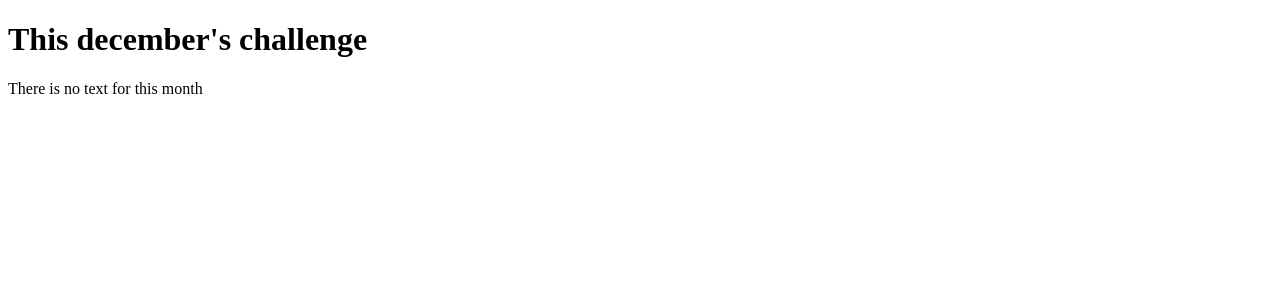
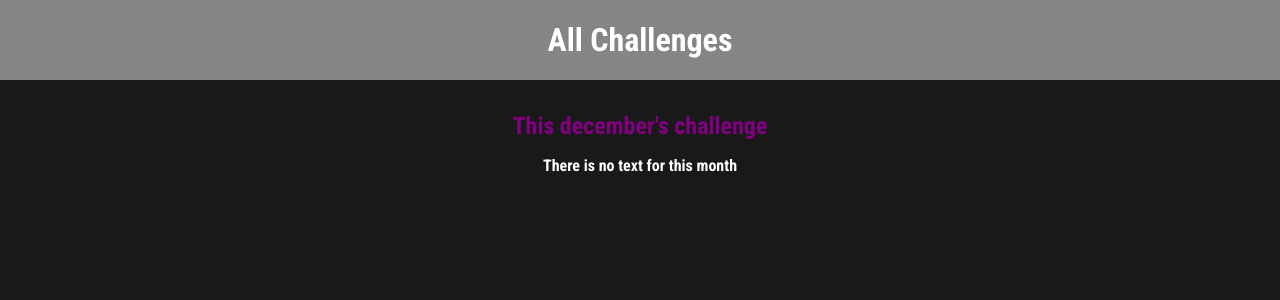
Before and after one commit to Dbz-root/Project01, a Django app: page /challenges/december in a window 1280 px wide. Shown: the top 300 px of the page. Run offline with Django 5.2, Linux system fonts and the light colour scheme.

Commit message:
finished dummy project

```diff
--- /dev/null
+++ b/monthly_challenges/challenges/static/challenges/challenge.css
@@ -0,0 +1,19 @@
+h1 {
+font-size: 1.5rem;
+text-align: center;
+color:purple;
+margin: 2rem 0 1rem 0;
+}
+
+h2{
+font-size: 3rem;
+font-weight: bold;
+color: white;
+text-align: center;
+}
+
+.fallback{
+    text-align: center;
+    color: white;
+
+}
--- /dev/null
+++ b/monthly_challenges/challenges/static/challenges/includes/header.css
@@ -0,0 +1,28 @@
+header{
+    width: 100%;
+    height: 5rem;
+    background-color: rgb(133, 133, 133);
+
+}
+
+header nav {
+    width: 100%;
+    height: 100%;
+    display: flex;
+    justify-content: center;
+    align-items: center;
+}
+
+header nav a {
+    color: white;
+    font-size: 2rem;
+    font-weight: bold;
+    text-decoration: none;
+
+}
+
+header nav a:hover,
+header nav a:active {
+    color: purple;
+
+}
--- a/monthly_challenges/challenges/templates/challenges/challenge.html
+++ b/monthly_challenges/challenges/templates/challenges/challenge.html
@@ -1,10 +1,22 @@
-{% extends "base.html" %} {% block page_title %}
-<title>{{title}} Challenge</title>
-{% endblock %} {% block content %}
-<h1>This {{title}}'s challenge</h1>
+{% extends "base.html" %}
+{% load static %}
 
-{% if text is not None %}
-<h2>{{text}}</h2>
-{% else %}
-<p>There is no text for this month</p>
-{% endif %} {% endblock %}
+{% block css_files %}
+   <link rel="stylesheet" href="{% static "challenges/challenge.css" %}">
+   <link rel="stylesheet" href="{% static "challenges/includes/header.css" %}">
+{% endblock %}
+
+
+{% block page_title %}
+    <title>{{title}} Challenge</title>
+{% endblock %}
+
+{% block content %}
+    {% include "challenges/includes/header.html" %}
+    <h1>This {{title}}'s challenge</h1>
+    {% if text is not None %}
+        <h2>{{text}}</h2>
+    {% else %}
+    <p class="fallback">There is no text for this month</p>
+    {% endif %}
+{% endblock %}
--- /dev/null
+++ b/monthly_challenges/challenges/templates/challenges/includes/header.html
@@ -0,0 +1,5 @@
+  <header>
+   <nav>
+      <a href="{% url "index" %}">All Challenges</a>
+   </nav>
+  </header>
--- a/monthly_challenges/challenges/urls.py
+++ b/monthly_challenges/challenges/urls.py
@@ -2,7 +2,7 @@
 from . import views
 urlpatterns = [
     # this tells django which view corresponds to which path (means if the path is january it will call the view index)
-    path("", views.index),
+    path("", views.index, name="index"),
     path("<int:aaa>", views.month_by_number, name="url_month_by_number"),
     path("<str:aaa>", views.month, name="url_month"),
 
--- a/monthly_challenges/challenges/views.py
+++ b/monthly_challenges/challenges/views.py
@@ -1,6 +1,8 @@
 from django.shortcuts import render
-from django.http import HttpResponse, HttpResponseNotFound, HttpResponseRedirect
+from django.http import Http404, HttpResponseNotFound, HttpResponseRedirect
 from django.urls import reverse
+
+
 # Create your views here.
 
 # view function
@@ -46,17 +48,17 @@
 
 def month(request, aaa):
 
-    # try:
-    challenge_text = mc_dict[aaa]
-    title_text = aaa
-    return render(request, "challenges/challenge.html", {
-        "text": challenge_text,
-        "title": title_text
+    try:
+        challenge_text = mc_dict[aaa]
+        title_text = aaa
+        return render(request, "challenges/challenge.html", {
+            "text": challenge_text,
+            "title": title_text
 
-    })
+        })
 
-    # except:
-    #     return HttpResponseNotFound ("<h1>Enter a valid month</h1>")
+    except:
+        raise Http404("404.html")
 
 
 # def janview(request):
--- /dev/null
+++ b/monthly_challenges/static/style.css
@@ -0,0 +1,10 @@
+@import url('https://fonts.googleapis.com/css2?family=Roboto+Condensed:ital,wght@0,700;1,700&display=swap');
+
+html {
+    font-family: "Roboto Condensed", sans-serif;
+}
+
+body {
+    background-color: rgb(26, 25, 25);
+    margin:0
+}
--- a/monthly_challenges/templates/base.html
+++ b/monthly_challenges/templates/base.html
@@ -1,9 +1,13 @@
+{% load static %}
 <!doctype html>
 <html lang="en">
   <head>
     <meta charset="UTF-8" />
     <meta name="viewport" content="width=device-width, initial-scale=1.0" />
     <title>{% block page_title %} My Challenges {% endblock %}</title>
+    <link rel="stylesheet" href="{% static "style.css" %}">
+    {% block css_files %}
+    {%  endblock %}
   </head>
   <body>
     {% block content %} {% endblock %}
```
Also changed, not shown: monthly_challenges/challenges/static/challenges/challenges.css (added, +35 -0 lines), monthly_challenges/challenges/templates/challenges/index.html (+10 -0 lines), monthly_challenges/monthly_challenges/settings.py (+5 -2 lines), monthly_challenges/templates/404.html (added, +13 -0 lines).
